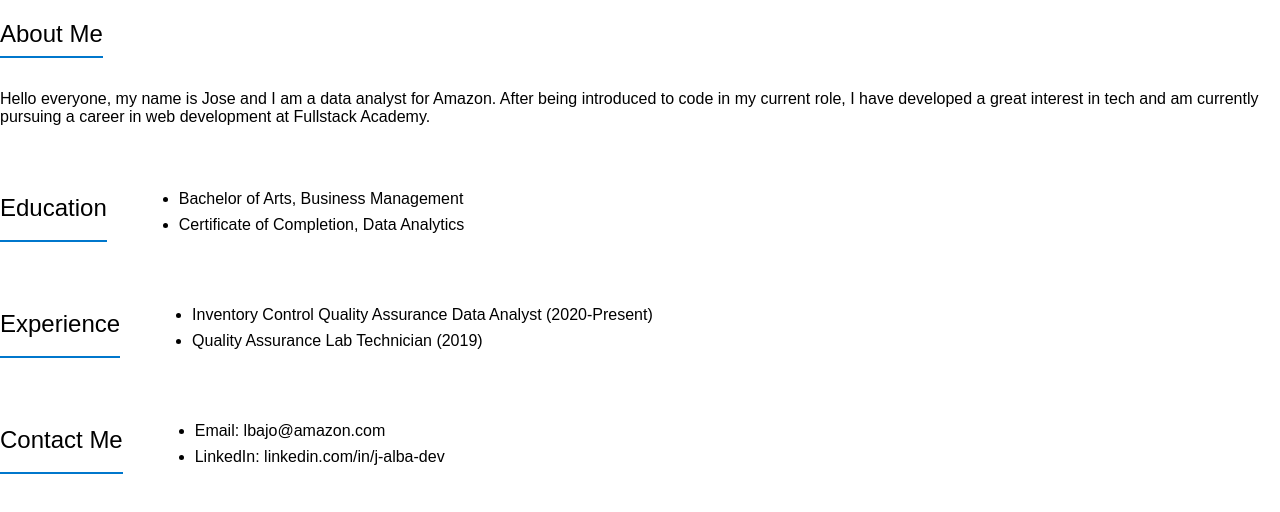
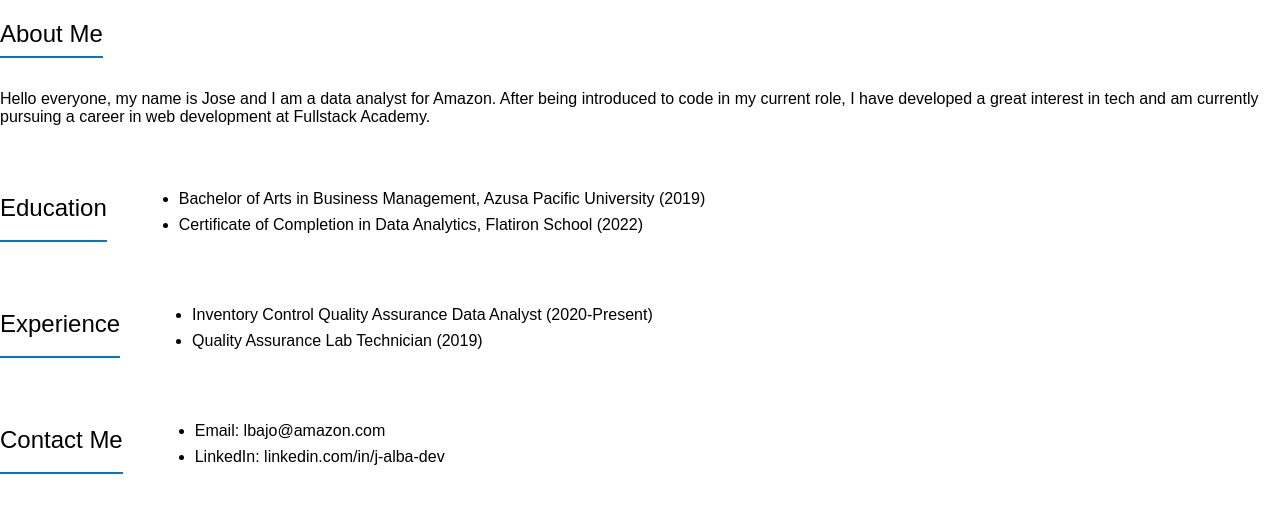
Before and after one commit to j-alba-data/personal-profile, a plain HTML site: page index.html in a window 1280 px wide. Drawn offline with Linux system fonts and the light colour scheme.

Commit message:
added schools and grad years

```diff
--- a/index.html
+++ b/index.html
@@ -19,8 +19,8 @@
     <section>
         <h2>Education</h2>
         <ul>
-            <li>Bachelor of Arts, Business Management</li>
-            <li>Certificate of Completion, Data Analytics</li>
+            <li>Bachelor of Arts in Business Management, Azusa Pacific University (2019)</li>
+            <li>Certificate of Completion in Data Analytics, Flatiron School (2022)</li>
         </ul>
     </section>
     <section>
```
